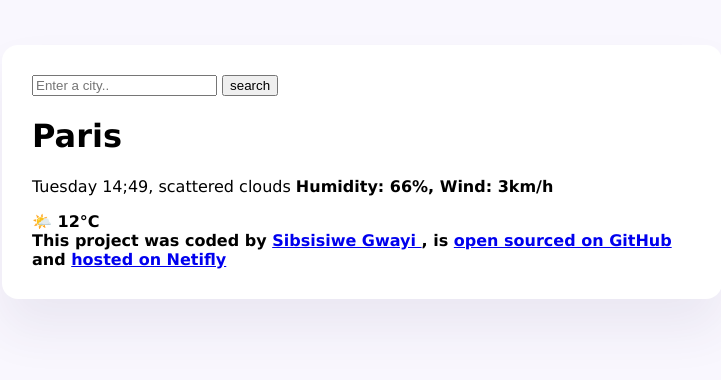
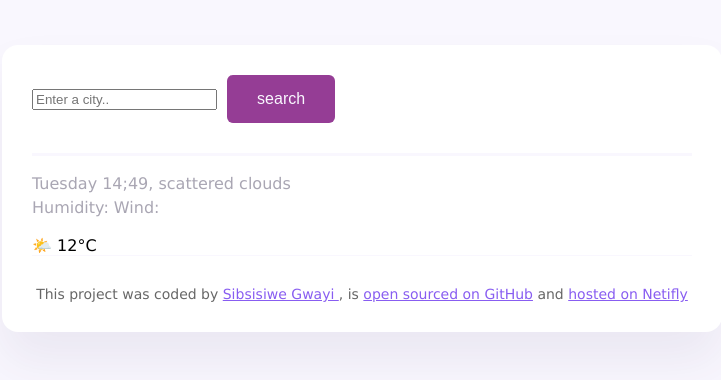
Before and after one commit to Sibu-code/vanilla-weather-app, a plain HTML site: page index.html in a window 1280 px wide. Shown: the whole page, without its empty margins (278-999 px from the left). Drawn offline with Linux system fonts and the light colour scheme; a web font is replaced by a local one.

Commit message:
Added classes and some styling using CSS

```diff
--- a/index.html
+++ b/index.html
@@ -15,21 +15,25 @@
   <body>
     <div class="weather-app">
       <header>
-        <form>
+        <form class="search-form" id="search-form">
           <input type="search" placeholder="Enter a city.." required />
-          <input type="submit" value="search" />
+          <input type="submit" value="search" class="search-form-button" />
         </form>
       </header>
       <main>
         <div>
-          <h1>Paris</h1>
-          <p>
+          <h1 class="weather-app-city" id="city"></h1>
+          <p class="weather-app-details">
+            <span id="time"></span>
+            <span id="description"></span>
             Tuesday 14;49, scattered clouds
-            <b />
-            Humidity: 66%, Wind: 3km/h
+            <br />
+            Humidity:<strong id="humidity"></strong> Wind:<strong
+              id="wind-speed"
+            ></strong>
           </p>
         </div>
-        <div>🌤️ 12°C</div>
+        <div class="weatehr-app-temperature">🌤️ 12°C</div>
       </main>
       <footer>
         This project was coded by
--- a/src/style.css
+++ b/src/style.css
@@ -1,6 +1,9 @@
 body {
   background-color: #f9f7fe;
   font-family: Verdana, Geneva, Tahoma, sans-serif;
+}
+a {
+  color: #885df1;
 }
 .weather-app {
   background: white;
@@ -10,3 +13,73 @@ body {
   border-radius: 16px;
   padding: 30px;
 }
+header {
+  border-bottom: 3px solid #f9f7fe;
+  padding: 0 0 30px 0;
+}
+.search-form-input {
+  background-color: #f9f7fe;
+  border: none;
+  border-radius: 6px;
+  width: 80%;
+  padding: 15px 20px;
+  font-size: 16px;
+}
+.search-form-button {
+  background-color: rgb(149, 61, 149);
+  padding: 15px 30px;
+  border: none;
+  font-size: 16px;
+  margin-left: 5px;
+  border-radius: 6px;
+  color: #f9f7fe;
+}
+main {
+  padding: 30px o;
+}
+.weather-app-data {
+  display: flex;
+  justify-content: space-between;
+}
+.weather-app-city {
+  margin: 0;
+  font-size: 38px;
+  line-height: 48px;
+}
+.weather-app-details {
+  font-size: 16px;
+  color: rgba(39, 33, 66, 0.4);
+  line-height: 24px;
+  font-weight: 500;
+}
+.weather-app-details strong {
+  color: #f65282;
+}
+
+.weather-app-temperature-container {
+  display: flex;
+}
+
+.weather-app-icon {
+  width: 88px;
+  height: 88px;
+}
+
+.weather-app-temperature {
+  font-size: 88px;
+  line-height: 88px;
+  font-weight: bold;
+}
+
+.weatehr-app-unit {
+  margin-top: 6px;
+  font-size: 28px;
+}
+
+footer {
+  border-top: 1px solid #f9f7fe;
+  padding: 30px 0 0 0;
+  text-align: center;
+  font-size: 14px;
+  color: rgba(0, 0, 0, 0.6);
+}
```
